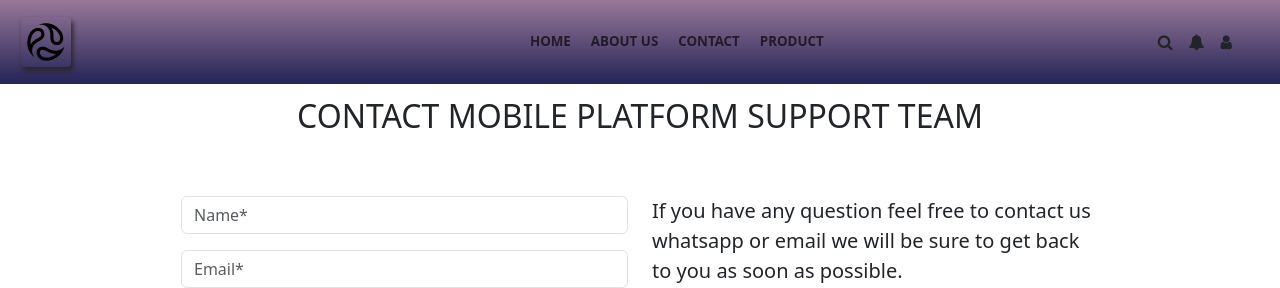
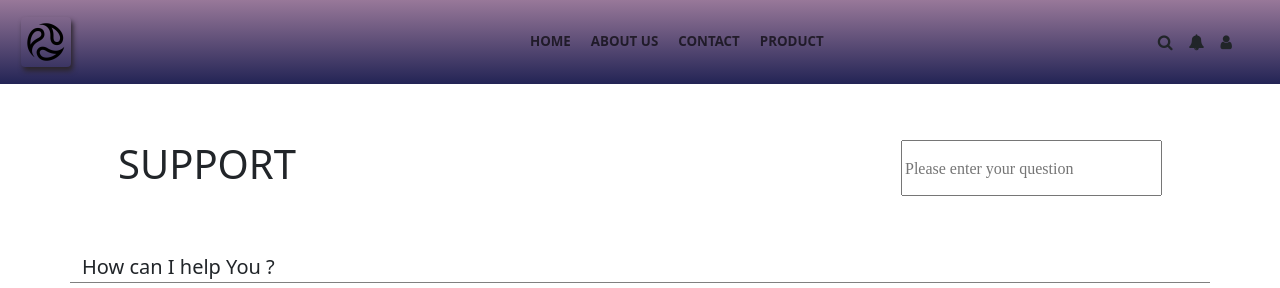
Before and after one commit to IRFANABU/SLAInstitute, a PHP site: page /contact.php in a window 1280 px wide. Shown: the top 288 px of the page. Run offline with PHP 8.4, Linux system fonts and the light colour scheme; some libraries are stand-ins or nearby versions.

Commit message:
commited on 8nov new one added on contact.php

```diff
--- a/contact.php
+++ b/contact.php
@@ -71,6 +71,22 @@
 
     </div>
     <section id="image_sec">
+        <div class=" container d-flex justify-content-between my-2 p-5">
+        <h1 class="fs-1">SUPPORT</h1>
+        <input type="search" name="serach" id="searchcontact" class="form-serach w-25 fa fa-search" placeholder="Please enter your question">
+        </div>
+        <div class="container">
+        <span class="fs-5 ">How can I help You ?</span>
+        </div>
+        </div>
+        <div class="container d-flex p-2" id="repairContent" style="border-top:1px solid gray; border-bottom:1px solid gray">
+            <div class="col-lg-4 col-md-4">
+            <h2>Repair Service</h2>
+            </div>
+            <div class="col-lg-8 col-md-8">
+            <img src="image/repaircontact.jpg" alt="repair" class="w-100">
+            </div>
+        </div>
     </section>
     <div class="container-fluid">
         <div class="container w-75">
```
